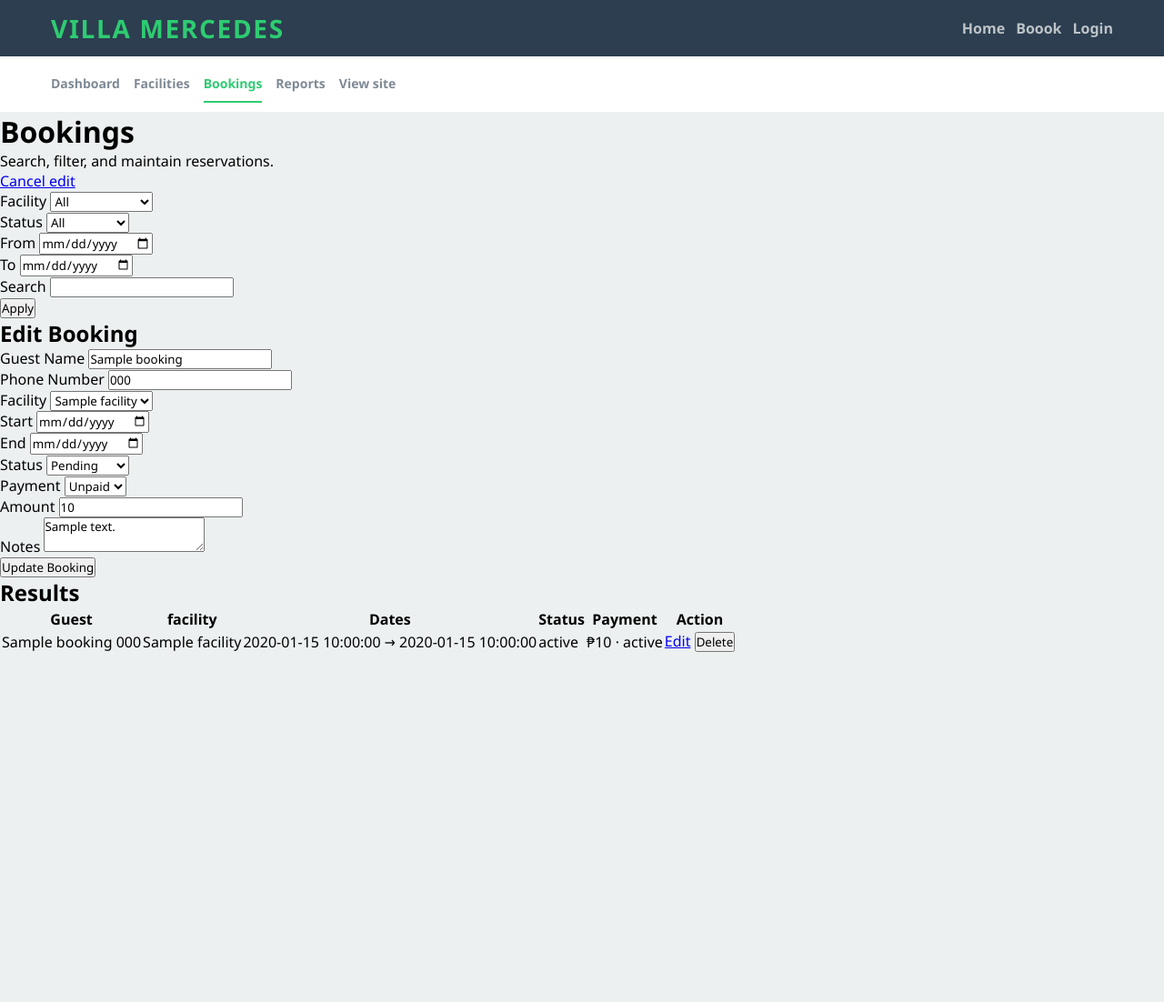
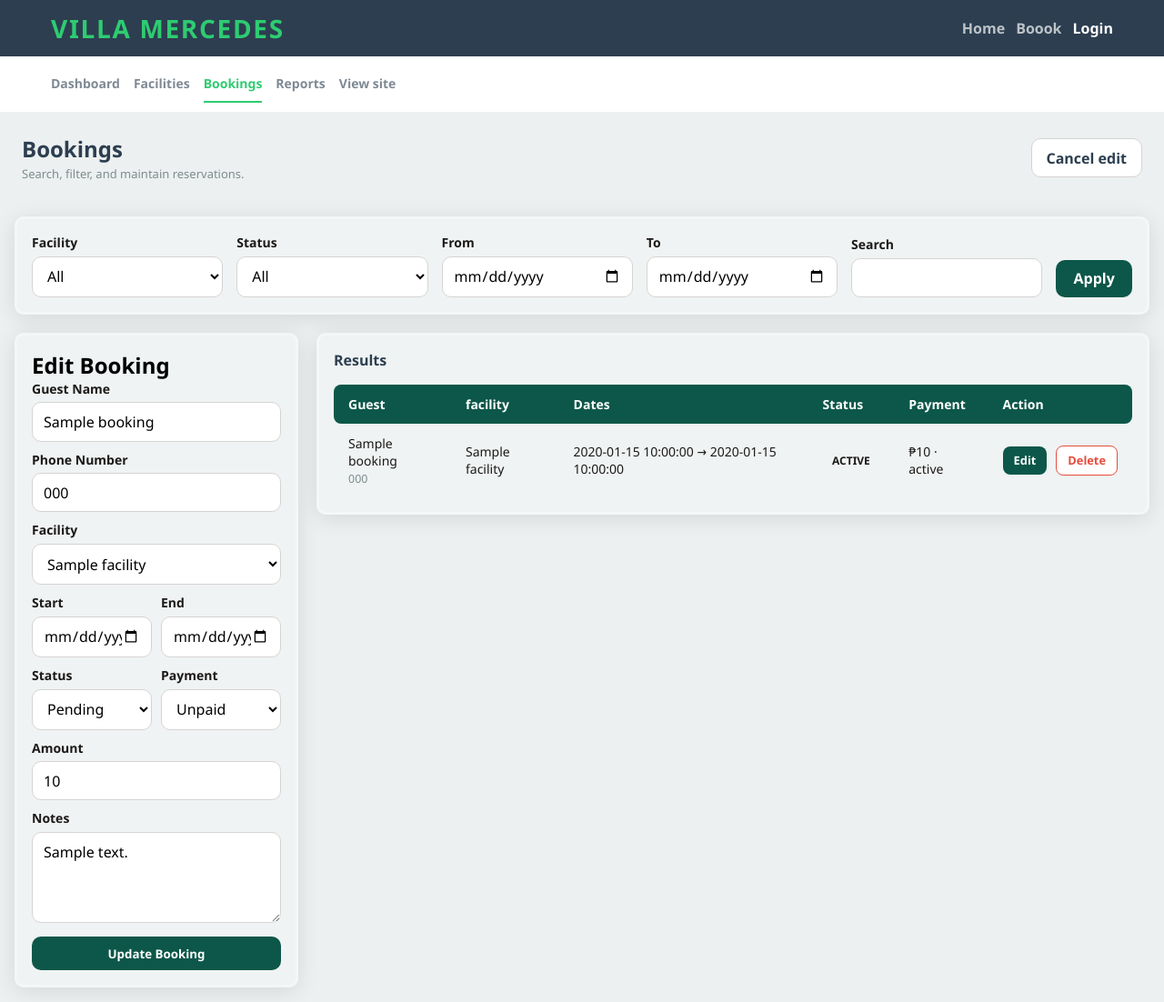
Before and after one commit to NazuChomp/villa-mercedes, a PHP site: page /villa-mercedes/admin/bookings.php?edit=1 in a window 1280 px wide. Shown: the whole page at 91% size. Before the commit the page ends 717 px from the top, so only its background shows below. Run offline with PHP 8.4, Linux system fonts and the light colour scheme; tables that the repository leaves empty or names only in its code hold one stand-in row (values such as "Sample post").

Commit message:
style: add style to admin booking page

```diff
--- a/admin/bookings.php
+++ b/admin/bookings.php
@@ -35,6 +35,7 @@ $table_data_result = $table_data->get_result();
     <title>Booking-admin|Villa Mercedes</title>
     <link rel="stylesheet" href="../resources/css/header-footer.css">
     <link rel="stylesheet" href="../resources/css/admin-nav.css">
+    <link rel="stylesheet" href="../resources/css/admin-booking.css">
 </head>
 <body>
 
@@ -44,7 +45,7 @@ $table_data_result = $table_data->get_result();
         <div class="header-nav">
             <a href="<?= e(url('index.php')) ?>" class="<?= $currentPage === 'index.php' ? 'is-active' : '' ?>">Home</a>
             <a href="<?= e(url('book.php')) ?>" class="<?= $currentPage === 'book.php' ? 'is-active' : '' ?>">Boook</a>
-            <a href="<?= e(url('login.php')) ?>" class="<?= $currentPage === 'dashboard.php' ? 'is-active' : '' ?>">
+            <a href="<?= e(url('login.php')) ?>" class="<?= e('is-active') ?>">
                 <?= isset($_SESSION['user']) ? 'Dashboard Management' : 'Login' ?>
             </a>
         </div>
@@ -64,11 +65,11 @@ $table_data_result = $table_data->get_result();
 <main class="admin-booking">
     <div class="page-head">
         <div>
-            <h1>Bookings</h1>
+            <h2>Bookings</h2>
             <p>Search, filter, and maintain reservations.</p>
         </div>
         <?php if ($editRow): ?>
-            <a class="cancel-btn" href="<?= e(url('admin/bookings.php')) ?>">Cancel edit</a>
+            <a class="cancel-btn btn" href="<?= e(url('admin/bookings.php')) ?>">Cancel edit</a>
         <?php endif; ?>
     </div>
 
@@ -107,7 +108,7 @@ $table_data_result = $table_data->get_result();
                 <label for="search-input">Search</label>
                 <input type="text" name="search-input" id="search-input">
             </div>
-            <button class="apply-btn">Apply</button>
+            <button class="apply-btn btn">Apply</button>
         </form>
     </div>
 
@@ -178,7 +179,7 @@ $table_data_result = $table_data->get_result();
                     <label for="notes">Notes</label>
                     <textarea name="notes" id="notes"><?= $editRow ? e($editRow['notes']) : '' ?></textarea>
                 </div>
-                <button type="submit"><?= !$editRow ? 'Create Booking' : 'Update Booking' ?></button>
+                <button type="submit" class="btn submit"><?= !$editRow ? 'Create Booking' : 'Update Booking' ?></button>
             </form>
         </div>
 
@@ -205,16 +206,21 @@ $table_data_result = $table_data->get_result();
                                 </td>
                                 <td><?= e($table_row['facility_name']) ?></td>
                                 <td><?= e($table_row['date_start'] . ' → ' . $table_row['date_end']) ?></td>
-                                <td><?= e($table_row['status']) ?></td>
+                                <td>
+                                    <span class="status-badge status-<?= strtolower(e($table_row['status'])) ?>">
+                                        <?= strtoupper(e($table_row['status'])) ?>
+                                    </span>
+                                </td>
                                 <td><?= e('₱' . $table_row['payment_amount'] . ' · ' . $table_row['payment_status']) ?></td>
                                 <td>
-                                    <a href="<?= e(url('admin/bookings.php?edit=' . (int) $table_row['id'])) ?>" class="edit-btn">Edit</a>
-                                    <form action="../repositories/bookingRepository.php" method="POST" style="display:inline;"
-                                        onsubmit="return confirm('Delete this booking?')">
-                                        <input type="hidden" name="booking_id" value="<?= (int) $table_row['id'] ?>">
-                                        <input type="hidden" name="action" value="delete">
-                                        <button type="submit" class="delete-btn">Delete</button>
-                                    </form>
+                                    <div class="action-cell">
+                                        <a href="<?= e(url('admin/bookings.php?edit=' . (int) $table_row['id'])) ?>" class="edit-btn">Edit</a>
+                                        <form action="" method="POST" onsubmit="return confirm('Delete this booking?')">
+                                            <input type="hidden" name="booking_id" value="<?= (int) $table_row['id'] ?>">
+                                            <input type="hidden" name="action" value="delete">
+                                            <button type="submit" class="delete-btn">Delete</button>
+                                        </form>
+                                    </div>
                                 </td>
                             </tr>
                         <?php endwhile; ?>
--- /dev/null
+++ b/resources/css/admin-booking.css
@@ -0,0 +1,319 @@
+.admin-booking {
+    max-width: 1600px;
+    width: 100%;
+    margin: 0 auto;
+    padding: 1rem;
+}
+
+.page-head {
+    display: flex;
+    justify-content: space-between;
+    align-items: center;
+    margin-bottom: 30px;
+    padding: 0.5em;
+    border-radius: 1em;
+}
+
+.page-head h2 {
+    color: #2C3E50;
+    margin-bottom: 2px;
+}
+
+.page-head p {
+    color: #7F8C8D;
+    font-size: small;
+}
+
+.btn {
+    padding: 0.6rem 0.75rem;
+    border-radius: 10px;
+    font-weight: 700;
+    border: none;
+    cursor: pointer;
+    text-decoration: none;
+}
+
+.cancel-btn {
+    padding: 0.6rem 1rem;
+    width: auto;
+    border: 1px solid #D6D3D1;
+    background-color: #fff;
+    color: #2C3E50;
+    white-space: nowrap;
+}
+
+.filters form {
+    box-shadow: 0 4px 24px rgba(0, 0, 0, 0.1);
+    border-radius: 10px;
+    padding: 1rem;
+    margin-bottom: 20px;
+    display: flex;
+    align-items: flex-end;
+    flex-wrap: wrap;
+    gap: 15px;
+    border: 3px solid hsl(0, 0%, 100%, 0.3);
+    background: hsl(0, 0%, 100%, 0.2);
+    backdrop-filter: blur(2px);
+}
+
+.filters .form-row {
+    flex: 1;
+    min-width: 140px;
+    margin-bottom: 0;
+}
+
+input,
+select,
+textarea {
+    width: 100%;
+    max-width: 100%;
+    padding: 0.6rem 0.75rem;
+    border: 1px solid #d6d3d1;
+    border-radius: 10px;
+    font: inherit;
+    background: #ffffff;
+}
+
+textarea {
+    max-width: 100%;
+    min-width: 100%;
+    max-height: 100%;
+    min-height: 100px;
+}
+
+label {
+    display: block;
+    font-weight: 600;
+    font-size: 0.875rem;
+    margin-bottom: 0.35rem;
+    color: #1c1917;
+}
+
+.apply-btn {
+    width: auto;
+    padding: 0.6rem 1.2rem;
+    background-color: #0c5749;
+    color: #fff;
+    border-radius: 10px;
+    border: none;
+    font: inherit;
+    font-weight: 600;
+    cursor: pointer;
+    white-space: nowrap;
+    align-self: flex-end;
+}
+
+.form-result-wrapper {
+    display: flex;
+    gap: 20px;
+    align-items: flex-start;
+}
+
+.form-row {
+    margin-bottom: 10px;
+}
+
+.booking-form {
+    box-shadow: 0 4px 24px rgba(0, 0, 0, 0.1);
+    border-radius: 10px;
+    padding: 1rem;
+    width: 25%;
+    min-width: 260px;
+    border: 3px solid hsl(0, 0%, 100%, 0.3);
+    background: hsl(0, 0%, 100%, 0.2);
+    backdrop-filter: blur(2px);
+    flex-shrink: 0;
+}
+
+.submit {
+    width: 100%;
+    background-color: #0c5749;
+    color: #fff;
+}
+
+.form-row-2 > div {
+    flex: 1;
+    min-width: 0;
+}
+
+.form-row-2 {
+    margin-bottom: 10px;
+    display: flex;
+    gap: 10px;
+}
+
+.result-container {
+    flex: 1;
+    box-shadow: 0 4px 24px rgba(0, 0, 0, 0.1);
+    border-radius: 10px;
+    padding: 1rem;
+    border: 3px solid hsl(0, 0%, 100%, 0.3);
+    background: hsl(0, 0%, 100%, 0.2);
+    backdrop-filter: blur(2px);
+    overflow-x: auto;
+    min-width: 0;
+}
+
+.result-container h2 {
+    margin-bottom: 1rem;
+    color: #2C3E50;
+    font-size: 1rem;
+}
+
+table {
+    width: 100%;
+    border-collapse: collapse;
+    font-size: 0.875rem;
+}
+
+thead tr {
+    background-color: #0c5749;
+    color: #fff;
+}
+
+thead th {
+    padding: 0.75rem 1rem;
+    text-align: left;
+    font-weight: 600;
+    white-space: nowrap;
+}
+
+thead th:first-child { border-radius: 8px 0 0 8px; }
+thead th:last-child  { border-radius: 0 8px 8px 0; }
+
+tbody tr {
+    border-bottom: 1px solid #e7e5e4;
+    transition: background 0.15s;
+}
+
+tbody tr:last-child { border-bottom: none; }
+
+tbody tr:hover { background-color: rgba(12, 87, 73, 0.06); }
+
+tbody td {
+    padding: 0.75rem 1rem;
+    color: #1c1917;
+    vertical-align: middle;
+}
+
+.number {
+    display: block;
+    font-size: 0.78rem;
+    color: #7F8C8D;
+    margin-top: 2px;
+}
+
+.edit-btn {
+    padding: 0.4rem 0.75rem;
+    background-color: #0c5749;
+    color: #fff;
+    border-radius: 8px;
+    font-size: 0.8rem;
+    font-weight: 600;
+    text-decoration: none;
+    display: inline-block;
+}
+
+.delete-btn {
+    padding: 0.4rem 0.75rem;
+    background-color: #fff;
+    color: #e74c3c;
+    border: 1px solid #e74c3c;
+    border-radius: 8px;
+    font-size: 0.8rem;
+    font-weight: 600;
+    cursor: pointer;
+    margin-left: 4px;
+}
+
+.delete-btn:hover {
+    background-color: #e74c3c;
+    color: #fff;
+}
+
+.no-data {
+    text-align: center;
+    color: #7F8C8D;
+    padding: 2rem;
+    font-size: 0.875rem;
+}
+
+.status-badge {
+    padding: 0.3rem 0.65rem;
+    border-radius: 20px;
+    font-size: 0.75rem;
+    font-weight: 600;
+    display: inline-block;
+}
+
+.action-cell {
+    display: flex;
+    gap: 6px;
+    align-items: center;
+    flex-wrap: nowrap;
+}
+
+.status-pending   { background-color: #FEF9C3; color: #854D0E; }
+.status-confirmed { background-color: #DCFCE7; color: #166534; }
+.status-cancel    { background-color: #FEE2E2; color: #991B1B; }
+.status-completed { background-color: #DBEAFE; color: #1E40AF; }
+
+/* ── Tablet (≤ 1024px) ── */
+@media (max-width: 1024px) {
+    .form-result-wrapper {
+        flex-direction: column;
+    }
+
+    .booking-form {
+        width: 100%;
+        min-width: unset;
+    }
+}
+
+/* ── Mobile (≤ 640px) ── */
+@media (max-width: 640px) {
+    .page-head h1 { font-size: 1.25rem; }
+
+    .filters form {
+        flex-direction: column;
+        align-items: stretch;
+    }
+
+    .filters .form-row {
+        min-width: unset;
+        width: 100%;
+    }
+
+    .apply-btn {
+        width: 100%;
+    }
+
+    .form-row-2 {
+        flex-direction: column;
+        gap: 0;
+    }
+
+    thead th,
+    tbody td {
+        padding: 0.5rem 0.6rem;
+        font-size: 0.8rem;
+    }
+
+    .edit-btn,
+    .delete-btn {
+        padding: 0.35rem 0.5rem;
+        font-size: 0.75rem;
+    }
+
+    .edit-btn,
+    .delete-btn {
+        padding: 0.35rem 0.6rem;
+        font-size: 0.75rem;
+        white-space: nowrap;
+    }
+
+    .action-cell {
+        flex-direction: row;
+        gap: 4px;
+    }
+}
--- a/resources/css/admin-reports.css
+++ b/resources/css/admin-reports.css
@@ -59,7 +59,7 @@ label {
 form {
     margin-bottom: 10px;
     display: flex;
-    align-items:end;
+    align-items: end;
     gap: 15px;
 }
 
```
